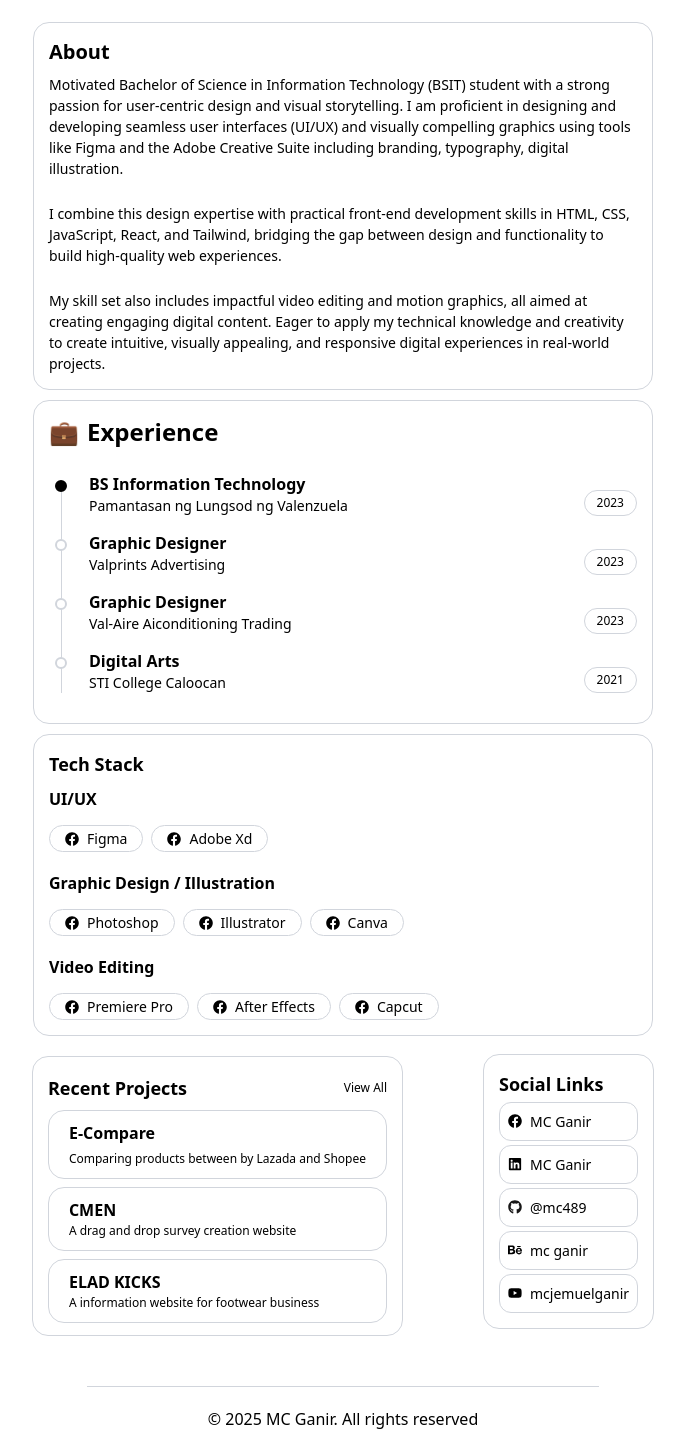
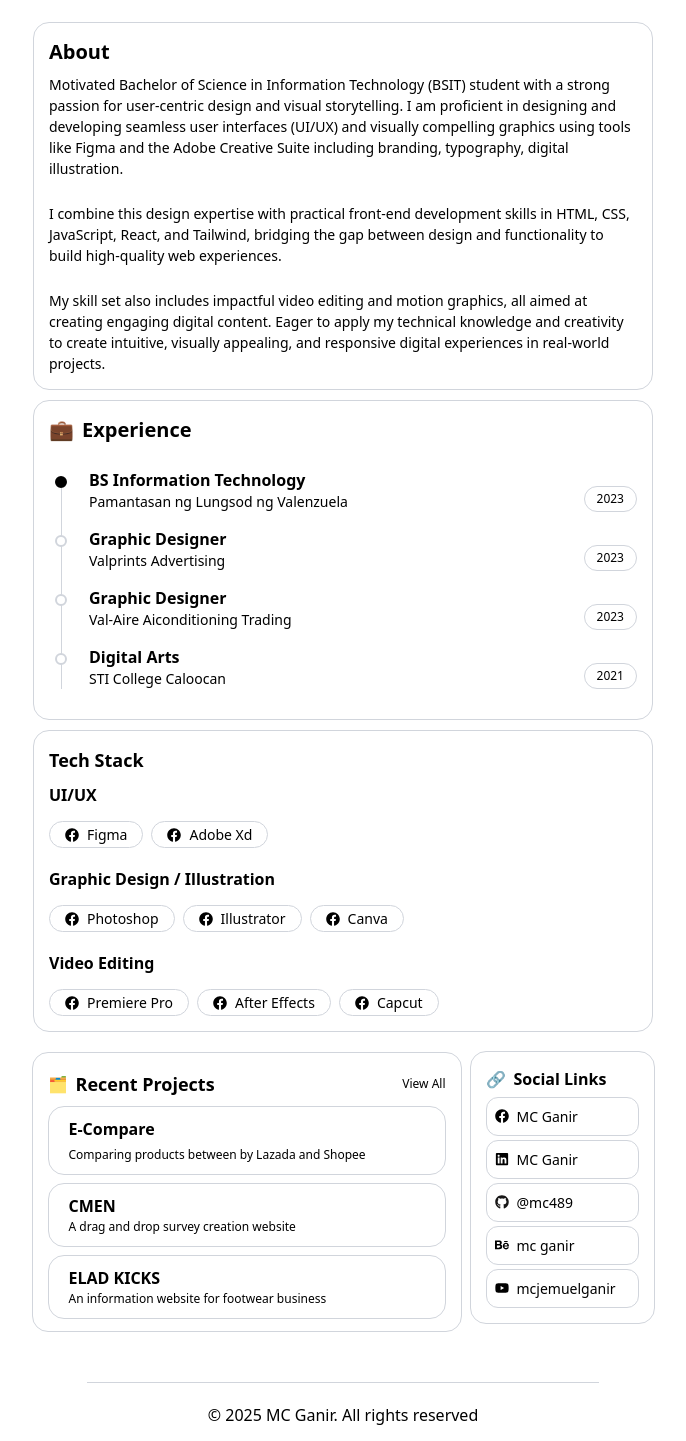
Before and after one commit to mc489/mc489portfolio, a React (Vite) app: page / in a window 1280 px wide. Shown: the part 190-1631 px from the top of the page, without its empty margins (297-983 px from the left). Built offline with nearby package versions, Linux system fonts and the light colour scheme.

Commit message:
add warning and icon

```diff
--- a/src/App.jsx
+++ b/src/App.jsx
@@ -28,7 +28,7 @@ function App() {
       <About />
       <Timeline />
     <TechStack/>
-      <div className="w-full flex items-center justify-center gap-20">
+      <div className="flex items-center justify-center gap-2">
         <RecentProjects/>
       <SocialLinks/>
 </div>
--- a/src/Header.jsx
+++ b/src/Header.jsx
@@ -149,7 +149,11 @@ function Header() {
             }
 
             {isTabletOrMobile &&
-
+            <>
+<div className="flex flex-col items-center">
+<span className="bg-red-500 ">***Under Construction***</span>
+<span className="bg-red-500">***Some functions may not be available***</span>
+</div>
                 <div className=" pt-[24px] pb-[6px] items-center justify-center flex flex-row gap-2 overflow-hidden ">
 
                     <div
@@ -259,10 +263,10 @@ function Header() {
                     </div>
                 </div>
 
+</>
 
             }
         </header>
-
     );
 }
 
--- a/src/Projects.jsx
+++ b/src/Projects.jsx
@@ -13,15 +13,19 @@ function Projects() {
         <>
             {isDesktopOrLaptop &&
 
-                <div className=" flex flex-col  items-center justify-center mt-5">
+                <div className=" flex flex-col max-w-[430px]  w-full items-center justify-center mt-5">
 
-                    <div className="py-[12px] flex flex-col w-full max-w-[9850px] px-[15px] justify-center
+                    <div className="py-[12px] flex flex-col w-full  px-[15px] justify-center
                     items-center rounded-[16px] border-1 border-gray-300 gap-2">
 
 
                         <div className=" flex items-center justify-between relative gap-1 rounded-[16px]
                          w-full  mt-[5px] gap-2  text-left">
+
+                             <div className='flex items-center gap-2 '>
+                            🗂️
                             <span className="text-lg font-bold">Recent Projects</span>
+                            </div>
                             <span className='text-[12px] cursor-pointer'>View All</span>
                         </div>
 
@@ -47,10 +51,11 @@ function Projects() {
                          border-1 border-gray-300 rounded-[16px]'>
                             <h1 className='font-bold text-[16px]'>ELAD KICKS</h1>
                             <p className='text-[12px]'>
-                                A information website for footwear business
+                                An information website for footwear business
                             </p>
                         </div>
-                    </div></div>
+                    </div>
+                    </div>
 
 
             }
@@ -65,7 +70,13 @@ function Projects() {
 
                         <div className=" flex items-center justify-between relative gap-1 rounded-[16px]
                          w-full  mt-[5px] mb-[10px] gap-2 text-left">
+
+
+                             <div className='flex items-center gap-2 '>
+                             <span className='text-[16px]'>🗂️</span>
                             <span className="text-[16px] font-semibold">Recent Projects</span>
+                            </div>
+
                             <span className='text-[10px] cursor-pointer'>View All</span>
                         </div>
 
@@ -89,7 +100,7 @@ function Projects() {
                                 <div className='px-[15px] py-[10px] text-left
                          border-1 border-gray-300 rounded-[16px]'>
 
-                                    <h1 className='font-semibold text-[14px] mb-[5px] ' >CMEN</h1>
+                                    <h1 className='font-semibold text-[14px] mb-[5px]' >CMEN</h1>
                                     <p className='text-[10px]'>
                                         A drag and drop survey creation website
                                     </p>
@@ -104,7 +115,7 @@ function Projects() {
                          border-1 border-gray-300 rounded-[16px]'>
                                     <h1 className='font-semibold text-[14px] mb-[5px]'>ELAD KICKS</h1>
                                     <p className='text-[10px]'>
-                                        A information website for footwear business
+                                        An information website for footwear business
                                     </p>
                                 </div>
                             </button>
--- a/src/Social_Links.jsx
+++ b/src/Social_Links.jsx
@@ -18,11 +18,15 @@ const isDesktopOrLaptop = useMediaQuery({
     return (
 <>
         {isDesktopOrLaptop &&
-        <div className="flex  justify-center items-center  ">
+        <div className="flex w-full max-w-[185px] items-center justify-center ">
 
-            <div className=" flex flex-col relative max-w-[320px] gap-1 rounded-[16px] w-full p-[15px] mt-[10px] text-left border border-gray-300">
-                <span className="text-lg font-bold">Social Links</span>
+            <div className=" flex flex-col w-full  gap-1 rounded-[16px]  p-[15px] mt-[10px] text-left border border-gray-300">
 
+               <div className='flex items-center gap-2 mb-[2px] '>
+
+                <span className='"text-[16px]'>🔗</span>
+                <span className="text-md font-bold">Social Links</span>
+</div>
 
 
                 <a href="https://web.facebook.com/evmcpov" target="_blank" rel="noopener noreferrer">
@@ -97,7 +101,11 @@ const isDesktopOrLaptop = useMediaQuery({
 
             <div className=" flex flex-col relative max-w-[330px] gap-1 rounded-[16px] w-full p-[15px] mt-[2px] text-left border border-gray-300 ">
 
-                <div className='flex mb-2'>
+
+
+                <div className='flex mb-2 gap-2'>
+
+   <span className='"text-[16px]'>🔗</span>
                 <span className="text-lg text-[16px] font-bold">Social Links</span>
 
 </div>
--- a/src/TechStack.jsx
+++ b/src/TechStack.jsx
@@ -3,6 +3,7 @@
 import { useMediaQuery } from 'react-responsive';
 
 import { FaFacebook } from 'react-icons/fa'; // 'fa' stands for Font Awesome
+
 
 function TechStack() {
   const isDesktopOrLaptop = useMediaQuery({
@@ -25,13 +26,14 @@ function TechStack() {
                     <div className=" flex w-full flex-col relative max-w-[620px] gap-1 rounded-[16px]
                     p-[15px] mt-[10px] text-left border border-gray-300 ">
 
-
+                <div className='flex'>
                         <span className="text-lg font-semibold ">Tech Stack</span>
 
-
+</div>
                         <div className='mt-[5px] mb-[10px]'>
 
                             <span className='font-semibold ' >UI/UX</span>
+
                         </div>
 
 
--- a/src/Timeline.jsx
+++ b/src/Timeline.jsx
@@ -51,8 +51,8 @@ export default function ExperienceTimeline() {
 
       {/* Header */}
       <div className="flex items-center gap-2 mb-6">
-        <span className="text-2xl">💼</span>
-        <h2 className="text-2xl font-bold">Experience</h2>
+        <span className="text-xl">💼</span>
+        <h2 className="text-xl  font-semibold">Experience</h2>
       </div>
 
     {/* Timeline */}
```
